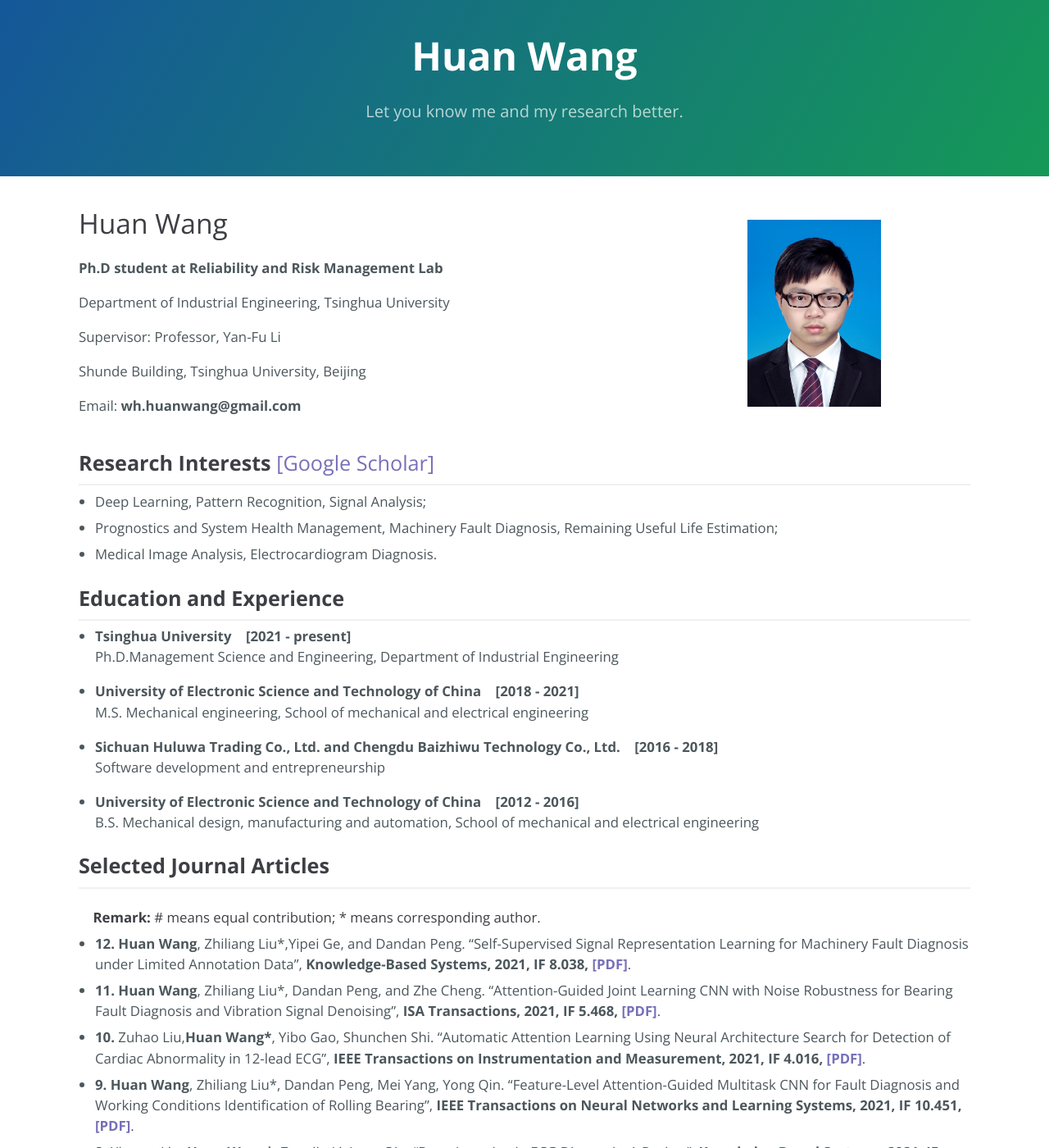
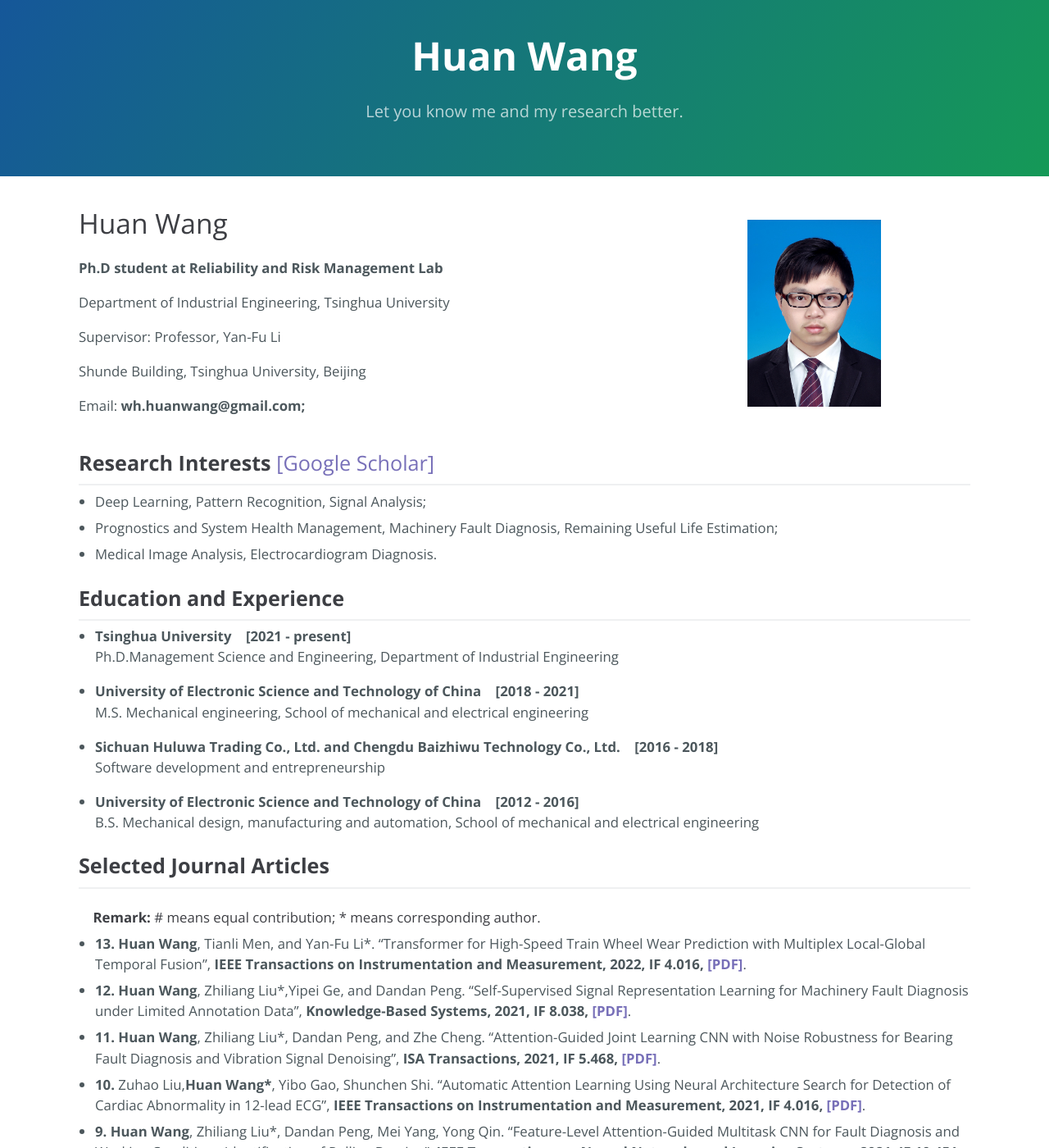
Before and after one commit to WH-HuanWang/WH-HuanWang.github.io, a Jekyll site: the page built from index.md, in a window 1280 px wide and 1400 px high. Shown: the whole window at 82% size. Built offline with Jekyll 4.4.1, drawn with Linux system fonts in a browser that asks for light colours.

Commit message:
Update index.md

```diff
--- a/index.md
+++ b/index.md
@@ -12,7 +12,7 @@ description: Let you know me and my research better.
       <p>Department of Industrial Engineering, Tsinghua University</p>
       <p>Supervisor: Professor, Yan-Fu Li</p>
       <p>Shunde Building, Tsinghua University, Beijing</p>
-      <p>Email: <b>wh.huanwang@gmail.com</b></p>
+      <p>Email: <b>wh.huanwang@gmail.com; </b></p>
     </td>
     <td width="25%">
       <img src="image/WangHuan.jpg" width="100%">
@@ -45,8 +45,9 @@ B.S. Mechanical design, manufacturing and automation, School of mechanical and e
 * * *
 #### &nbsp;&nbsp;&nbsp; <b>Remark:</b> # means equal contribution; * means corresponding author.
 
-* <b>12. Huan Wang</b>, Zhiliang Liu*,Yipei Ge, and Dandan Peng. "Self-Supervised Signal Representation Learning for Machinery Fault Diagnosis under Limited Annotation Data", <b>Knowledge-Based Systems, 2021, IF 8.038, [[PDF]](https://www.sciencedirect.com)</b>.
-* <b>11. Huan Wang</b>, Zhiliang Liu*, Dandan Peng, and Zhe Cheng. "Attention-Guided Joint Learning CNN with Noise Robustness for Bearing Fault Diagnosis and Vibration Signal Denoising", <b>ISA Transactions, 2021, IF 5.468, [[PDF]](https://www.sciencedirect.com)</b>.
+* <b>13. Huan Wang</b>, Tianli Men, and Yan-Fu Li*. "Transformer for High-Speed Train Wheel Wear Prediction with Multiplex Local-Global Temporal Fusion", <b>IEEE Transactions on Instrumentation and Measurement, 2022, IF 4.016, [[PDF]](https://ieeexplore.ieee.org)</b>.
+* <b>12. Huan Wang</b>, Zhiliang Liu*,Yipei Ge, and Dandan Peng. "Self-Supervised Signal Representation Learning for Machinery Fault Diagnosis under Limited Annotation Data", <b>Knowledge-Based Systems, 2021, IF 8.038, [[PDF]](https://www.sciencedirect.com/science/article/pii/S0950705121010996)</b>.
+* <b>11. Huan Wang</b>, Zhiliang Liu*, Dandan Peng, and Zhe Cheng. "Attention-Guided Joint Learning CNN with Noise Robustness for Bearing Fault Diagnosis and Vibration Signal Denoising", <b>ISA Transactions, 2021, IF 5.468, [[PDF]](https://www.sciencedirect.com/science/article/pii/S0019057821005991)</b>.
 * <b>10. </b>Zuhao Liu,<b>Huan Wang*</b>, Yibo Gao, Shunchen Shi. "Automatic Attention Learning Using Neural Architecture Search for Detection of Cardiac Abnormality in 12-lead ECG", <b>IEEE Transactions on Instrumentation and Measurement, 2021, IF 4.016, [[PDF]](https://ieeexplore.ieee.org)</b>.
 * <b>9. Huan Wang</b>, Zhiliang Liu*, Dandan Peng, Mei Yang, Yong Qin. "Feature-Level Attention-Guided Multitask CNN for Fault Diagnosis and Working Conditions Identification of Rolling Bearing", <b>IEEE Transactions on Neural Networks and Learning Systems, 2021, IF 10.451, [[PDF]](https://ieeexplore.ieee.org/document/9372133)</b>.
 * <b>8. </b>Xinwen Liu, <b>Huan Wang*</b>, Zongjin Li, Lang Qin. "Deep Learning in ECG Diagnosis: A Review", <b>Knowledge-Based Systems, 2021, IF 8.038, [[PDF]](https://www.sciencedirect.com/science/article/abs/pii/S0950705121004494)</b>.
```
